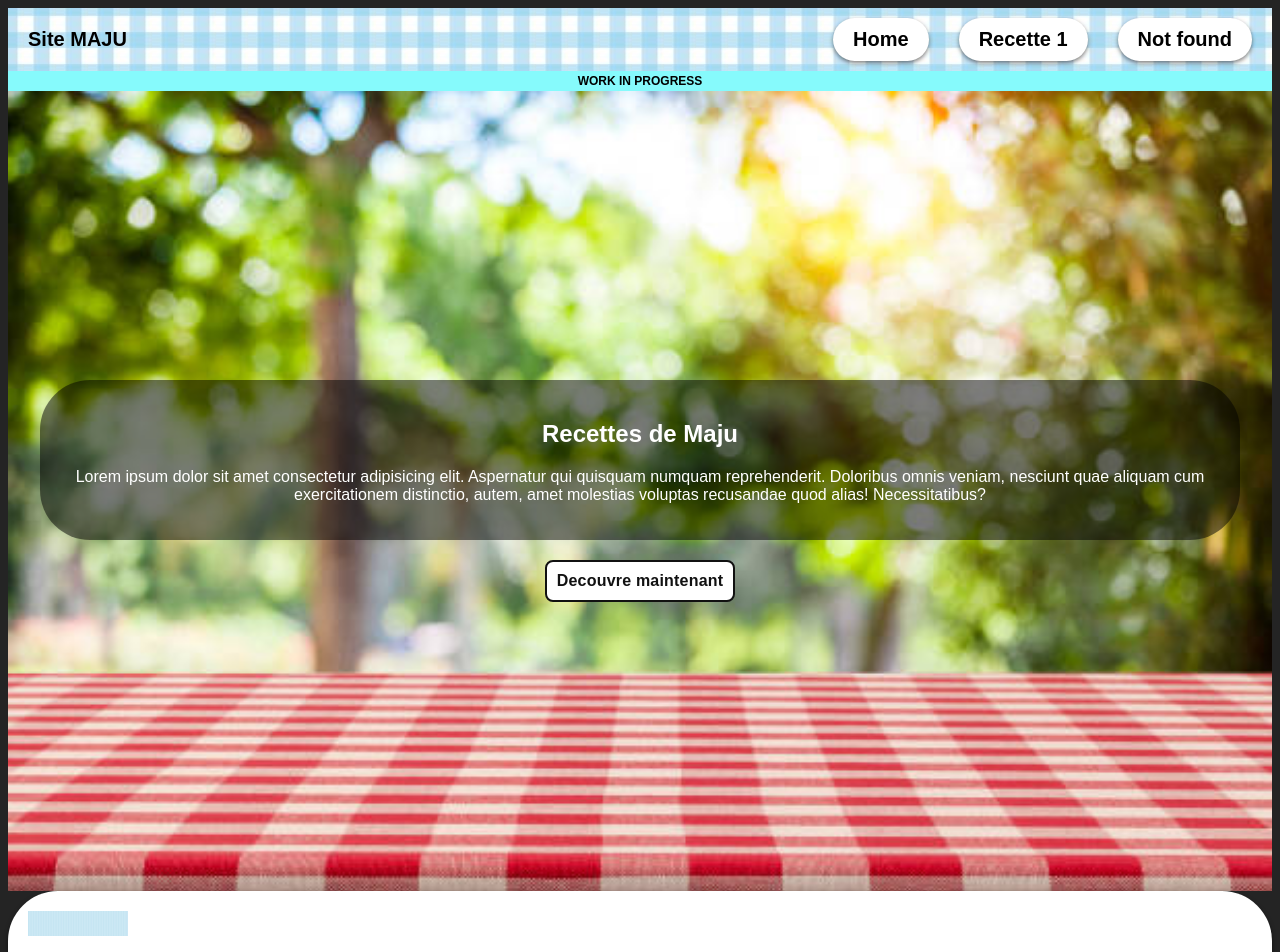
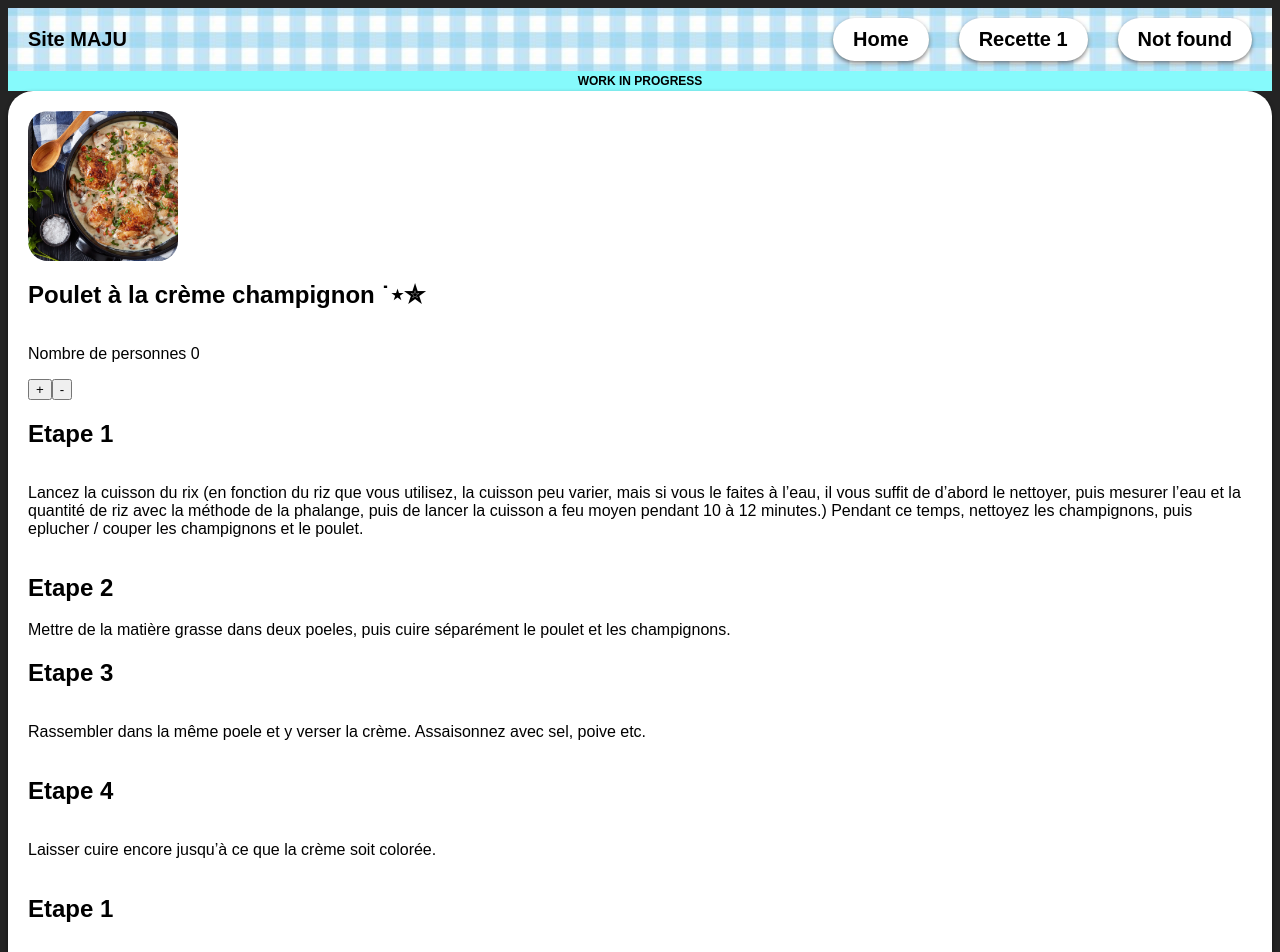
Before and after one commit to yorutx/RecettesReact, a React (Vite) app: page /recette1 in a window 1280 px wide. Shown: the top 952 px of the page. Built offline with nearby package versions, Linux system fonts and the light colour scheme.

Commit message:
[ADD] recette style (removed hero)

```diff
--- a/src/pages/recette1/index.tsx
+++ b/src/pages/recette1/index.tsx
@@ -1,7 +1,5 @@
-//import React, { useState } from 'react';
 import { styles } from './styles';
-import { Button } from '../../components';
-import mainImg from '../../assets/nappe-bleue.jpg';
+import mainImg from '../../assets/poulet-champi.webp';
 import { useState } from "react";
 
 function Recette1() {
@@ -19,29 +17,32 @@ function Recette1() {
 
     return (
         <>
-            <section style={styles.hero}>
-                <div style={styles.mainPage}>
-                    <div style={{ backgroundColor: 'rgb(0, 0, 0, 0.5)', borderRadius: 50, padding: '20px', marginBottom: '20px',}}>
-                        <h1>Recettes de Maju</h1>
-                        <p>Lorem ipsum dolor sit amet consectetur adipisicing elit. Aspernatur qui quisquam numquam reprehenderit. Doloribus omnis veniam, nesciunt quae aliquam cum exercitationem distinctio, autem, amet molestias voluptas recusandae quod alias! Necessitatibus?</p>
-                    </div>
-                    <Button title="Decouvre maintenant" to="/home"/>
-                </div>
-            </section>
-
             <section style={styles.antagonist}>
                 <div style={styles.recette}>
-                    <div style={{ backgroundColor: 'rgb(255, 255, 255)', borderRadius: 50, padding: '20px', marginBottom: '20px', boxShadow: '0 2px 4px rgba(0,0,0,0.5)', }}>
-                        <img src={mainImg} style={{ width:'100px', height:'100%', maxHeight:'150px'}} alt="MainImg" />
-                        <h1>Recettes de Maju</h1>
-                        <p>Lorem ipsum dolor sit amet consectetur adipisicing elit. Aspernatur qui quisquam numquam reprehenderit. Doloribus omnis veniam, nesciunt quae aliquam cum exercitationem distinctio, autem, amet molestias voluptas recusandae quod alias! Necessitatibus?</p>
-                        <div>
-                            <p>Nombre de personnes {count}</p>
-                            <button onClick={handleClickBonus}> + </button>
-                            <button onClick={handleClickMinus}> - </button>
-                        </div>
-
+                    <img src={mainImg} style={{ width:'150px', height:'100%', maxHeight:'500px', borderRadius:20}} alt="MainImg" />
+                    <h1>Poulet à la crème champignon ˙⋆✮</h1>
+                    <div>
+                        <p>Nombre de personnes {count}</p>
+                        <button onClick={handleClickBonus}> + </button>
+                        <button onClick={handleClickMinus}> - </button>
                     </div>
+                    <h2>Etape 1</h2>
+                    <p>
+                        Lancez la cuisson du rix (en fonction du riz que vous utilisez, la cuisson peu varier, mais si vous le faites à l’eau, il vous suffit de d’abord le nettoyer, puis mesurer l’eau et la quantité de riz avec la méthode de la phalange, puis de lancer la cuisson a feu moyen pendant 10 à 12 minutes.)
+                        Pendant ce temps, nettoyez les champignons, puis eplucher / couper les champignons et le poulet.
+                    </p>
+                    <h2>Etape 2</h2>
+                    Mettre de la matière grasse dans deux poeles, puis cuire séparément le poulet et les champignons.
+                    <h2>Etape 3</h2>
+                    <p>
+                        Rassembler dans la même poele et y verser la crème. Assaisonnez avec sel, poive etc.
+                    </p>
+                    <h2>Etape 4</h2>
+                    <p>
+                        Laisser cuire encore jusqu’à ce que la crème soit colorée.
+                    </p>
+                    <h2>Etape 1</h2>
+                    <p>Servez et dégustez !</p>
 
                 </div>
             </section>
--- a/src/pages/recette1/styles.ts
+++ b/src/pages/recette1/styles.ts
@@ -1,18 +1,9 @@
 import type { CSSProperties } from "react";
-import homeBanner from '../../assets/nappe-home.jpg';
-
 
 export const styles = {
     cardContainer: {
         backgroundColor: '#fff',
         borderRadius: 8
-    },
-
-    hero: {
-        display        : 'flex',
-        height         : '100vh',
-        backgroundSize : 'cover',
-        backgroundImage: `url(${homeBanner})`,
     },
 
     antagonist: {
@@ -35,10 +26,14 @@ export const styles = {
         display : 'flex',
         flexDirection : 'column',
         margin : '0 auto',
-        justifyContent : 'left',
+        justifyContent : 'center',
         alignItems : 'left',
         textAlign : 'left',
         color : 'black',
+        backgroundColor: 'rgb(255, 255, 255)',
+        borderRadius: 25, padding: '20px',
+        marginBottom: '20px',
+        boxShadow: '0 2px 4px rgba(0,0,0,0.5)',
     } as CSSProperties,
 
 };
```
Also changed, not shown: src/assets/poulet-champi.webp (added).
